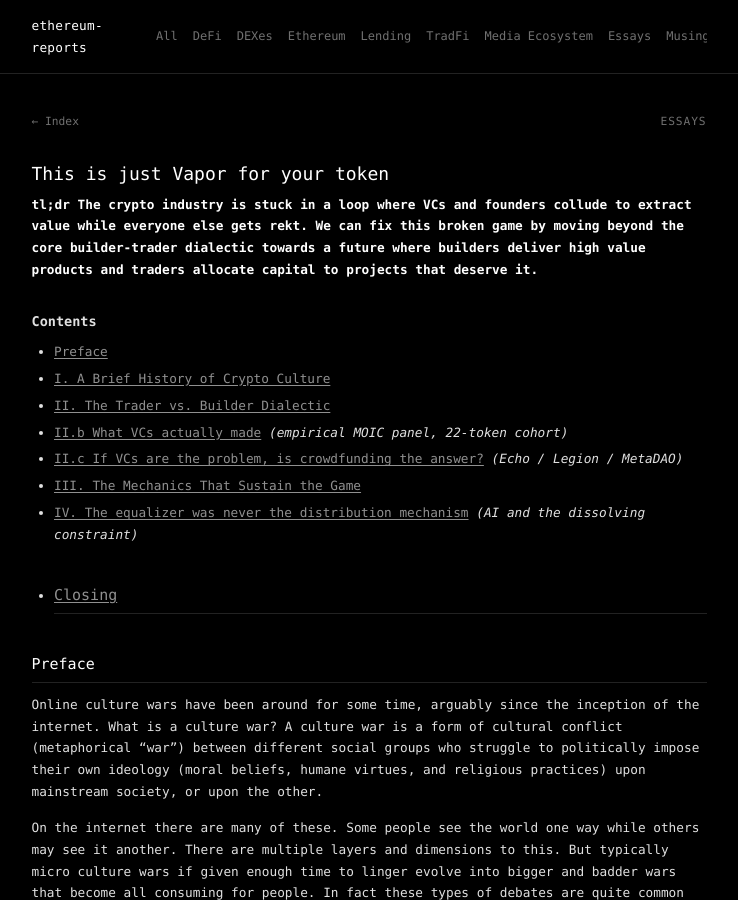
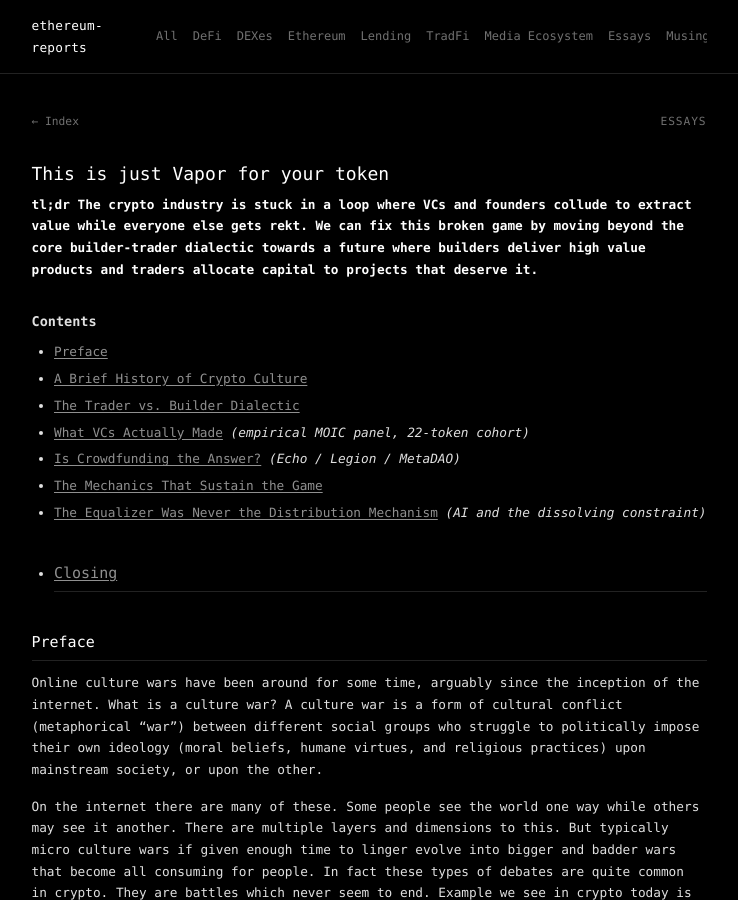
Before and after one commit to 0xapriori/ethereum-reports, a Jekyll site: the page built from essays/the-phenomenology-of-token-games-april-2026.md, in a window 1280 px wide and 900 px high. Shown: the whole window, without its empty margins (271-1009 px from the left). Built offline with Jekyll 4.4.1, drawn with Linux system fonts in a browser that asks for light colours.

Commit message:
TOC: drop roman numerals, use section titles only
Anchors unchanged (still match body section headers).

Co-Authored-By: Claude Opus 4.6 (1M context) <noreply@anthropic.com>

```diff
--- a/essays/the-phenomenology-of-token-games-april-2026.md
+++ b/essays/the-phenomenology-of-token-games-april-2026.md
@@ -11,12 +11,12 @@ author: "apriori (human), with Claude (editor)"
 ### Contents
 
 - [Preface](#preface)
-- [I. A Brief History of Crypto Culture](#i-a-brief-history-of-crypto-culture)
-- [II. The Trader vs. Builder Dialectic](#ii-the-trader-vs-builder-dialectic)
-- [II.b What VCs actually made](#iib-what-vcs-actually-made) *(empirical MOIC panel, 22-token cohort)*
-- [II.c If VCs are the problem, is crowdfunding the answer?](#iic-if-vcs-are-the-problem-is-crowdfunding-the-answer) *(Echo / Legion / MetaDAO)*
-- [III. The Mechanics That Sustain the Game](#iii-the-mechanics-that-sustain-the-game)
-- [IV. The equalizer was never the distribution mechanism](#iv-the-equalizer-was-never-the-distribution-mechanism) *(AI and the dissolving constraint)*
+- [A Brief History of Crypto Culture](#i-a-brief-history-of-crypto-culture)
+- [The Trader vs. Builder Dialectic](#ii-the-trader-vs-builder-dialectic)
+- [What VCs Actually Made](#iib-what-vcs-actually-made) *(empirical MOIC panel, 22-token cohort)*
+- [Is Crowdfunding the Answer?](#iic-if-vcs-are-the-problem-is-crowdfunding-the-answer) *(Echo / Legion / MetaDAO)*
+- [The Mechanics That Sustain the Game](#iii-the-mechanics-that-sustain-the-game)
+- [The Equalizer Was Never the Distribution Mechanism](#iv-the-equalizer-was-never-the-distribution-mechanism) *(AI and the dissolving constraint)*
 - [Closing](#closing)
 ---
 
```
